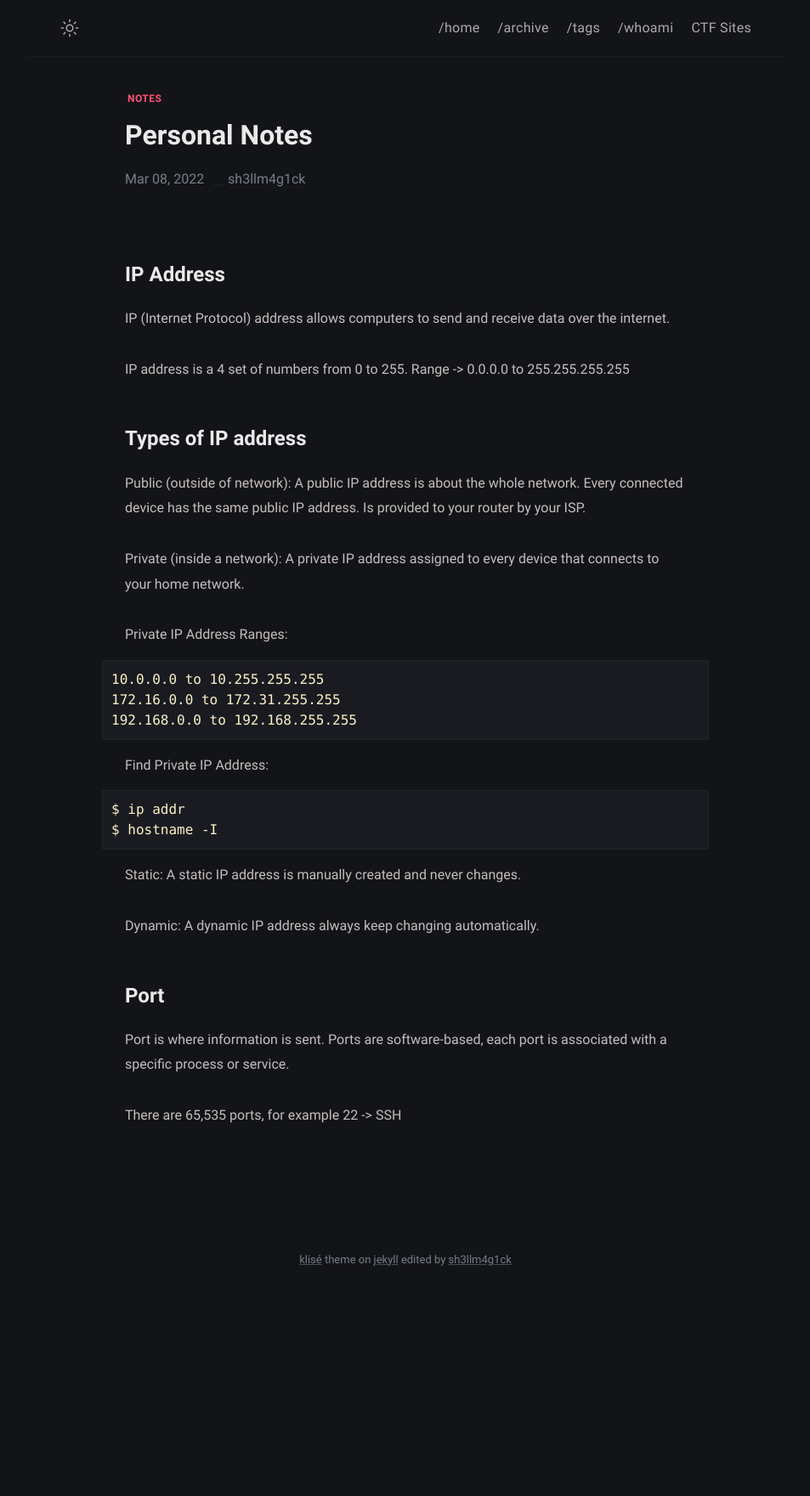
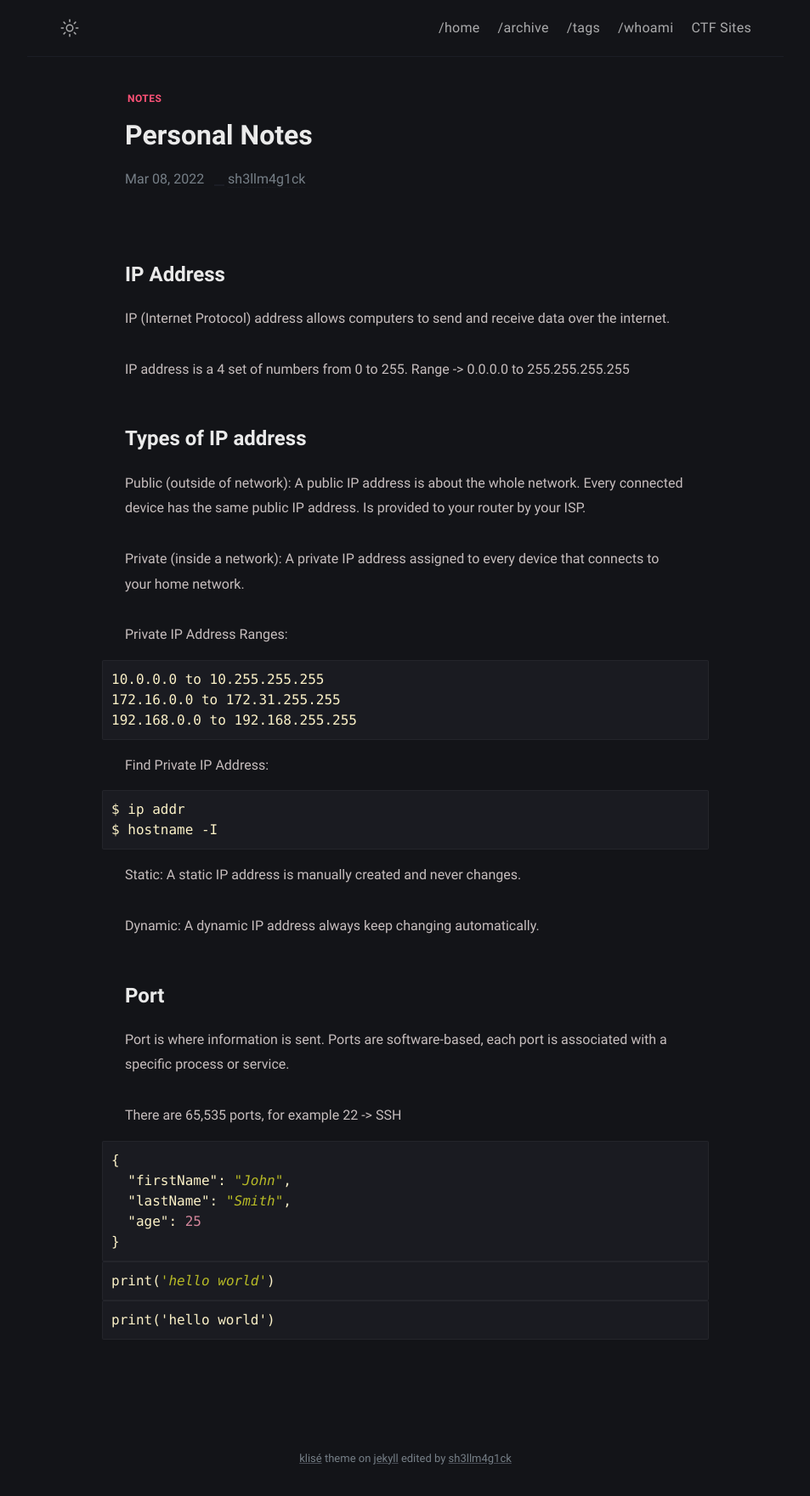
Before and after one commit to sh3llm4g1ck/sh3llm4g1ck.github.io, a Jekyll site: the page built from _posts/personal-notes/2022-03-08-personal-notes.md, in a window 1280 px wide. Shown: the whole page at 85% size, without its empty margins (163-1116 px from the left). Built offline with Jekyll 4.4.1, drawn with Linux system fonts in a browser that asks for light colours; before the commit the page ends 1527 px from its top, so only the background shows below that.

Commit message:
Update 2022-03-08-personal-notes.md

````diff
--- a/_posts/personal-notes/2022-03-08-personal-notes.md
+++ b/_posts/personal-notes/2022-03-08-personal-notes.md
@@ -34,3 +34,19 @@ Dynamic: A dynamic IP address always keep changing automatically.
 Port is where information is sent. Ports are software-based, each port is associated with a specific process or service.
 
 There are 65,535 ports, for example 22 -> SSH
+
+```json
+{
+  "firstName": "John",
+  "lastName": "Smith",
+  "age": 25
+}
+```
+
+```python
+print('hello world')
+```
+
+```
+print('hello world')
+```
````
